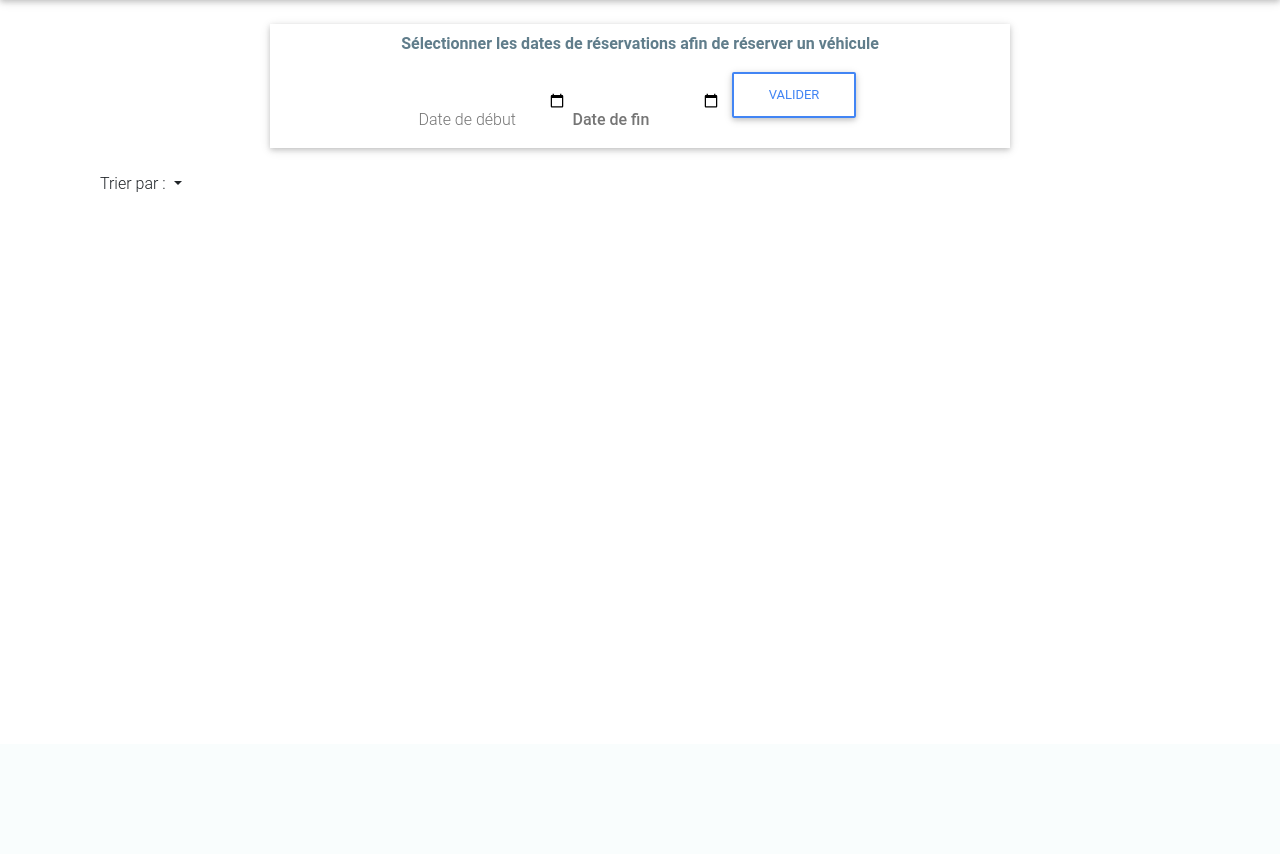
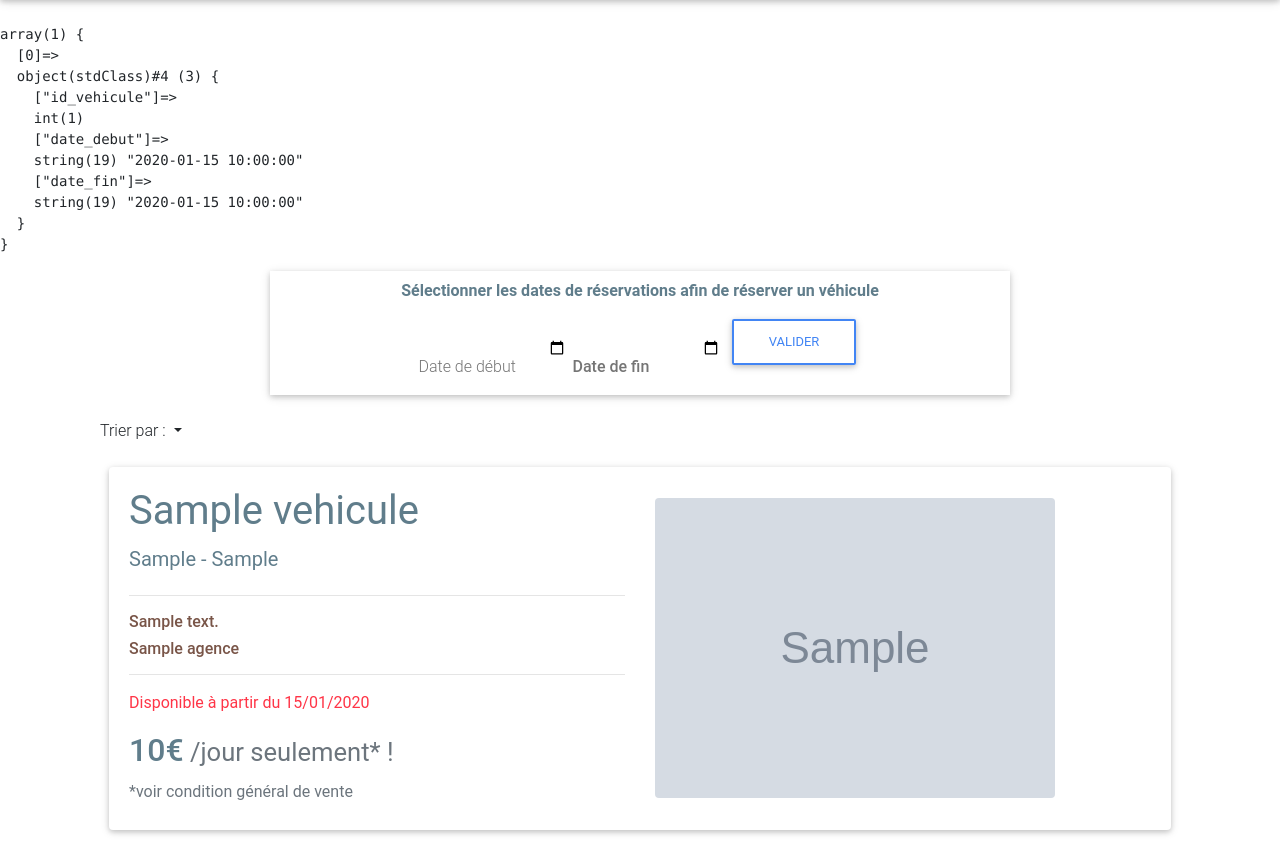
Before and after one commit to PapyBaka/TP_SIRA, a PHP site: page /index.php in a window 1280 px wide. Shown: the part 56-910 px from the top of the page. Before the commit the page ends 248 px from the top, so only its background shows below. Run offline with PHP 8.4, Linux system fonts and the light colour scheme; tables that the repository leaves empty or names only in its code hold one stand-in row (values such as "Sample post"); grey boxes marked "Sample" are stand-in pictures; some libraries are stand-ins or nearby versions.

Commit message:
correction affichage vehicules dispo,affichage prochaine dispo, correction reservation

```diff
--- a/index.php
+++ b/index.php
@@ -3,6 +3,11 @@ require_once "req/modele.php";
 require 'req/header.php';
 $error = null;
 unset($_SESSION["id_vehicule"]);
+echo "<pre>";
+$reservations = execRequete("SELECT id_vehicule, date_debut, date_fin FROM reservations ORDER BY date_debut ASC")->fetchAll();
+var_dump($reservations);
+echo "</pre>";
+
 if (isset($_GET["datedebut"]) && isset($_GET["datefin"])) {
     if (empty($_GET["datedebut"]) || empty($_GET["datefin"])) {
         $error = "Vous devez sélectionner une date de début et de fin afin de pouvoir réserver un véhicule";
@@ -14,23 +19,46 @@ if (isset($_GET["datedebut"]) && isset($_GET["datefin"])) {
         $_SESSION['datedebut'] = $_GET["datedebut"];
         $_SESSION['datefin'] = $_GET["datefin"];
         $_SESSION['nbjours'] = $verif_date["nb_jours"];
+
+        echo "<pre>";
+        var_dump($_GET["datedebut"]);
+        var_dump($_GET["datefin"]);
+
+        echo "</pre>";
     }
 }
+
+if (isset($_GET["datedebut"]) && isset($_GET["datefin"])) {
 
     if (isset($_GET["tri"])) {
 
         $choix_tri = $_GET["tri"] == "croissant" ? "ORDER BY PRIX" : "ORDER BY PRIX DESC";
         $donnees = execRequete("SELECT vehicules.id, vehicules.titre, vehicules.marque, vehicules.modele, vehicules.prix, vehicules.description, vehicules.photos, agences.titre AS titre_agence
         FROM agences INNER JOIN vehicules ON agences.id = vehicules.agence_id
-        WHERE NOT EXISTS (SELECT id_vehicule FROM reservations WHERE id_vehicule = vehicules.id) $choix_tri",[]);
+        WHERE NOT EXISTS (SELECT id_vehicule FROM reservations WHERE id_vehicule = vehicules.id AND ((:date_debut >= date_debut AND :date_debut < date_fin) OR (:date_fin > date_debut AND :date_fin <= date_fin))) $choix_tri",["date_debut" => $_GET["datedebut"],"date_fin" => $_GET["datefin"]]);
     } else {
         $donnees = execRequete("SELECT vehicules.id, vehicules.titre, vehicules.marque, vehicules.modele, vehicules.prix, vehicules.description, vehicules.photos, agences.titre AS titre_agence
         FROM agences INNER JOIN vehicules ON agences.id = vehicules.agence_id
-        WHERE NOT EXISTS (SELECT id_vehicule FROM reservations WHERE id_vehicule = vehicules.id)",[]);
+        WHERE NOT EXISTS (SELECT id_vehicule FROM reservations WHERE id_vehicule = vehicules.id AND ((:date_debut >= date_debut AND :date_debut < date_fin) OR (:date_fin > date_debut AND :date_fin <= date_fin)))",["date_debut" => $_GET["datedebut"],"date_fin" => $_GET["datefin"]]);
 
     }
-    $vehicules = $donnees->fetchAll();
 
+} else {
+
+
+    if (isset($_GET["tri"])) {
+
+        $choix_tri = $_GET["tri"] == "croissant" ? "ORDER BY PRIX" : "ORDER BY PRIX DESC";
+        $donnees = execRequete("SELECT vehicules.id, vehicules.titre, vehicules.marque, vehicules.modele, vehicules.prix, vehicules.description, vehicules.photos, agences.titre AS titre_agence
+        FROM agences INNER JOIN vehicules ON agences.id = vehicules.agence_id $choix_tri",[]);
+    } else {
+        $donnees = execRequete("SELECT vehicules.id, vehicules.titre, vehicules.marque, vehicules.modele, vehicules.prix, vehicules.description, vehicules.photos, agences.titre AS titre_agence
+        FROM agences INNER JOIN vehicules ON agences.id = vehicules.agence_id",[]);
+
+    }
+
+}
+$vehicules = $donnees->fetchAll();
 
 ?>
 <div class="container">
@@ -82,7 +110,7 @@ if (isset($_GET["datedebut"]) && isset($_GET["datefin"])) {
 
 
 
-    <!-- AFFICHAGE DES VEHICULES RESERVABLES -->
+    <!-- AFFICHAGE DES VEHICULES -->
 
     <?php foreach($vehicules as $vehicule):?>
 
@@ -102,6 +130,40 @@ if (isset($_GET["datedebut"]) && isset($_GET["datefin"])) {
                             <p class="h6 brown-text"><?= $vehicule->description?></p>
                             <p class="h6 brown-text"><?= $vehicule->titre_agence?></p>
                             <hr class="my-3">
+
+                            <!-- Date disponibilité -->
+                            <?php $date_disponible = null; ?>
+                            <?php foreach($reservations as $reservation): ?>
+                                <?php $datedebut = new DateTime($reservation->date_debut); ?>
+
+                                <?php if ($reservation->id_vehicule == $vehicule->id): ?>
+
+                                    <?php if (isset($datefin_precedente) && $datedebut > $datefin_precedente): ?>
+                                        <?php $date_disponible = $datefin_precedente; ?>
+                                        <?php $date_disponible_fin = new DateTime($reservation->date_debut) ?>
+                                        <?php break; ?>
+                                    <?php else: ?>
+                                        <?php $date_disponible = $reservation->date_fin ?>
+                                    <?php endif ?>
+
+                                <?php endif ?>
+
+                                <?php $datefin_precedente = new DateTime($reservation->date_fin); ?>
+                            <?php endforeach ?>
+
+                            <?php if ($date_disponible != NULL): ?>
+                                <?php if (!is_object($date_disponible)): ?>
+                                    <?php $date_disponible = new DateTime($date_disponible); ?>
+                                <?php endif ?>
+                                <?php if (isset($date_disponible_fin)): ?>
+                                <p class="text-danger">Prochaine créneau disponible : Du <?= $date_disponible->format("d/m/Y") ?> au <?= $date_disponible_fin->format("d/m/Y") ?></p>
+                                <?php else: ?>
+                                <p class="text-danger">Disponible à partir du <?= $date_disponible->format("d/m/Y") ?></p>
+                                <?php endif ?>
+                            <?php else: ?>
+                            <p class="text-success">Disponible dès maintenant</p>
+                            <?php endif ?>
+
                             <h3 class="h2"><strong><?= $vehicule->prix?>€</strong><small class="text-muted text-small"> /jour seulement* !</small></h3>
                             <p class="h5"><small class="text-muted text-small"> *voir condition général de vente</small></p>
 
```
Also changed, not shown: reservation.php (+8 -3 lines).
